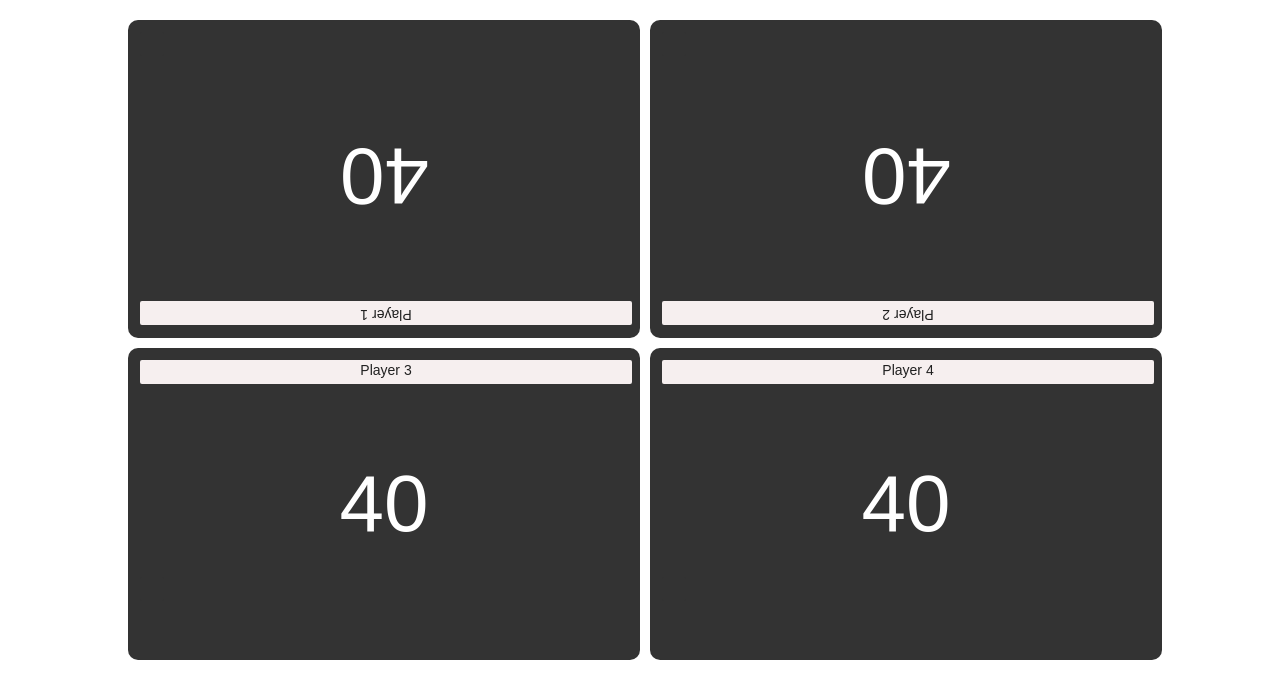
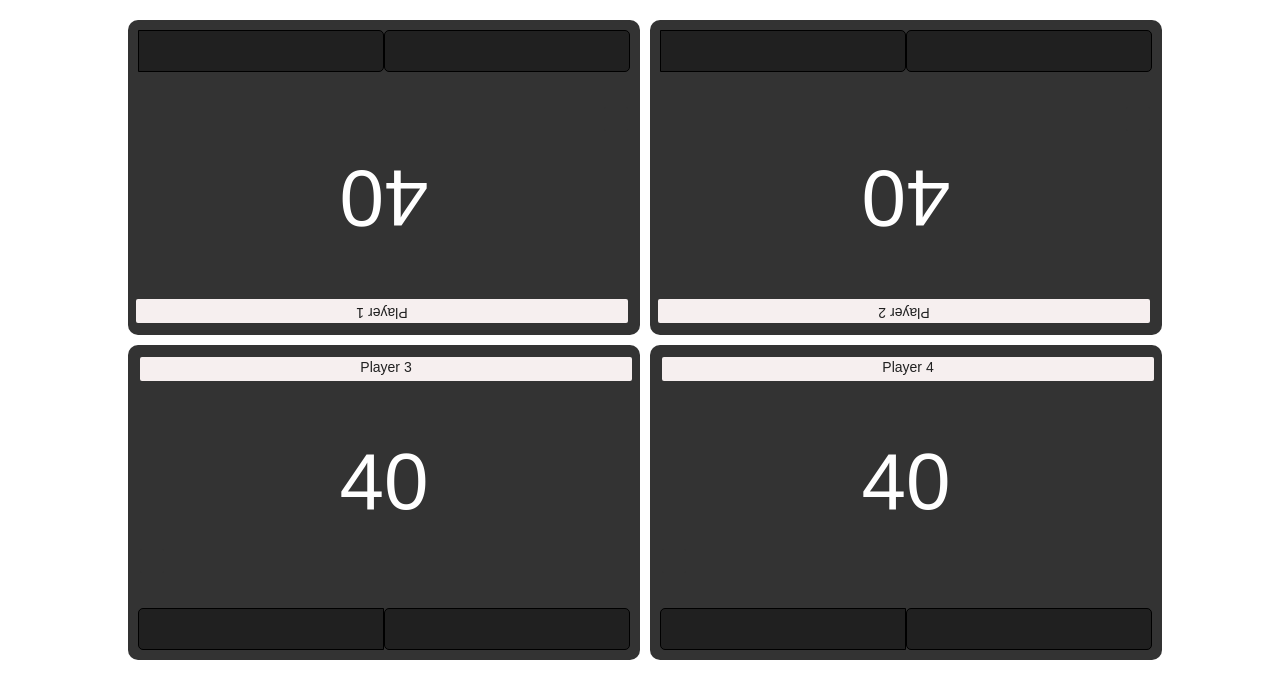
Before and after one commit to bizzarks/gamestate, a Next.js app: page / in a window 1280 px wide. Shown: the top 698 px of the page. Built offline with nearby package versions, Linux system fonts and the light colour scheme.

Commit message:
pushed up some inverted player box stuff

```diff
--- a/app/page.module.css
+++ b/app/page.module.css
@@ -17,74 +17,3 @@
     grid-column-gap: 10px;
     grid-row-gap: 10px;
 }
-
-.plife {
-    background-color: #333;
-    padding: 10px;
-    border-radius: 10px;
-    color: #fff;
-    display: grid;
-
-    font-size: 40px;
-    font-family: sans-serif;
-}
-
-.p_life_total {
-    align-self: center;
-    justify-self: center;
-    font-size: 80px;
-}
-
-.p_life_total_inverted {
-    align-self: center;
-    justify-self: center;
-    font-size: 80px;
-    transform: rotate(180deg);
-}
-
-.player_name {
-    background-color: #f6efef;
-    text-align: center;
-    padding: 2px;
-    border-radius: 2px;
-    color: #202020;
-    position: relative;
-    top: 2px;
-    left: 2px;
-    height: 20px;
-    max-width: 100%;
-    font-size: 14px;
-    font-family: sans-serif;
-}
-
-.player_name_inverted {
-    background-color: #f6efef;
-    text-align: center;
-    padding: 2px;
-    margin-bottom: 5px;
-    border-radius: 2px;
-    color: #202020;
-    position: relative;
-    align-self:end;
-    top: 2px;
-    left: 2px;
-    height: 20px;
-    max-width: 100%;
-    font-size: 14px;
-    font-family: sans-serif;
-    transform:rotate(180deg);
-}
-
-.player_name_blank {
-    background-color: #333;
-    padding: 2px;
-    border-radius: 2px;
-    color: #202020;
-    position: relative;
-    top: 2px;
-    left: 2px;
-    height: 20px;
-    width: 20px;
-    font-size: 14px;
-    font-family: sans-serif;
-}
--- a/app/player.js
+++ b/app/player.js
@@ -1,14 +1,18 @@
-import styles from './page.module.css'
+import styles from './player.module.css'
 
 
 export default function PlayerLife(player) {
     if (player.inverted == 'true') {
         return (
-            <div className={styles.plife}>
-                <div className={styles.player_name_blank}></div>
-                <div className={styles.p_life_total_inverted}>{player.lifeTotal}</div>
-                <div className={styles.player_name_inverted}>{player.name}</div>
-            </div>
+                <div className={styles.plife_inverted}>
+                    <div className={styles.player_name}>{player.name}</div>
+                    <div className={styles.p_life_total}>{player.lifeTotal}</div>
+                    <div className={styles.player_name_blank}></div>
+                    <div className={styles.life_button_container}>
+                        <button className={styles.life_up_button}></button>
+                        <button className={styles.life_down_button}></button>
+                    </div>
+                </div>
         )
     } else {
         return (
@@ -16,6 +20,10 @@ export default function PlayerLife(player) {
                 <div className={styles.player_name}>{player.name}</div>
                 <div className={styles.p_life_total}>{player.lifeTotal}</div>
                 <div className={styles.player_name_blank}></div>
+                <div className={styles.life_button_container}>
+                    <button className={styles.life_down_button}></button>
+                    <button className={styles.life_up_button}></button>
+                </div>
             </div>
         )
     }
--- /dev/null
+++ b/app/player.module.css
@@ -0,0 +1,108 @@
+.plife {
+    background-color: #333;
+    padding: 10px;
+    border-radius: 10px;
+    color: #fff;
+    display: grid;
+    font-size: 40px;
+    font-family: sans-serif;
+}
+
+.plife_inverted {
+    background-color: #333;
+    padding: 10px;
+    border-radius: 10px;
+    color: #fff;
+    display: grid;
+    font-size: 40px;
+    font-family: sans-serif;
+    transform:rotate(180deg);
+}
+
+.p_life_total {
+    align-self: center;
+    justify-self: center;
+    font-size: 80px;
+}
+
+.p_life_total_inverted {
+    align-self: center;
+    justify-self: center;
+    font-size: 80px;
+    /* transform: rotate(180deg); */
+}
+
+.player_name {
+    background-color: #f6efef;
+    text-align: center;
+    padding: 2px;
+    border-radius: 2px;
+    color: #202020;
+    position: relative;
+    top: 2px;
+    left: 2px;
+    height: 20px;
+    max-width: 100%;
+    font-size: 14px;
+    font-family: sans-serif;
+}
+
+.player_name_inverted {
+    background-color: #f6efef;
+    text-align: center;
+    padding: 2px;
+    margin-bottom: 5px;
+    border-radius: 2px;
+    color: #202020;
+    position: relative;
+    align-self:end;
+    top: 2px;
+    left: 2px;
+    height: 20px;
+    max-width: 100%;
+    font-size: 14px;
+    font-family: sans-serif;
+    /* transform:rotate(180deg); */
+}
+
+.player_name_blank {
+    background-color: #333;
+    padding: 2px;
+    border-radius: 2px;
+    color: #202020;
+    position: relative;
+    top: 2px;
+    left: 2px;
+    height: 20px;
+    width: 20px;
+    font-size: 14px;
+    font-family: sans-serif;
+}
+
+.life_button_container {
+    width:100%;
+    display:grid;
+}
+
+.life_down_button {
+    background-color: #202020;
+    border: 1px solid black;
+    grid-row:1;
+    border-top-left-radius:5px;
+    border-bottom-left-radius: 5px;
+}
+
+.life_up_button:active {
+    background-color:#783939;
+}
+
+.life_up_button {
+    background-color: #202020;
+    border: 1px solid black;
+    grid-row:1;
+    border-radius:5px;
+}
+
+.life_down_button:active {
+    background-color:#783939;
+}
```
